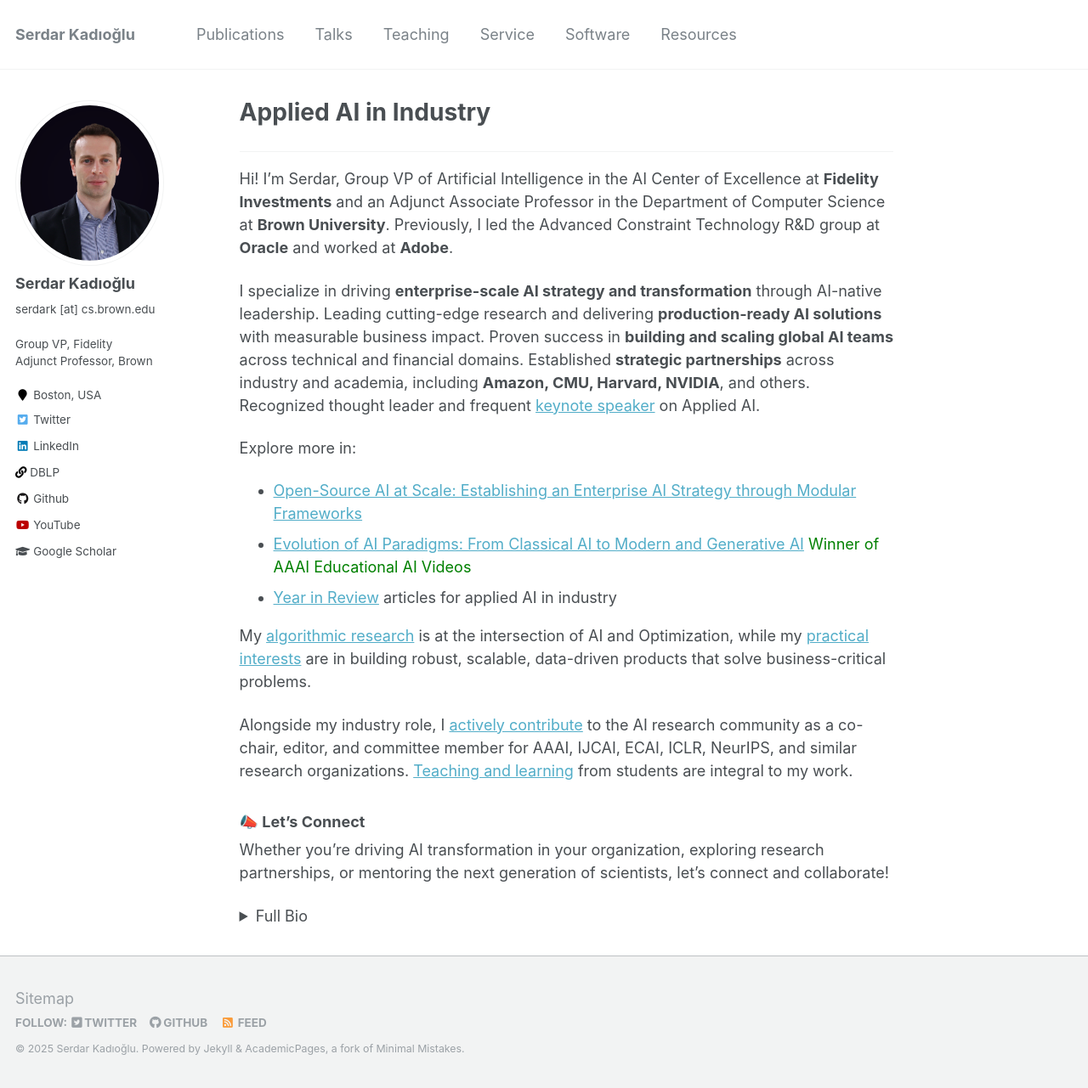
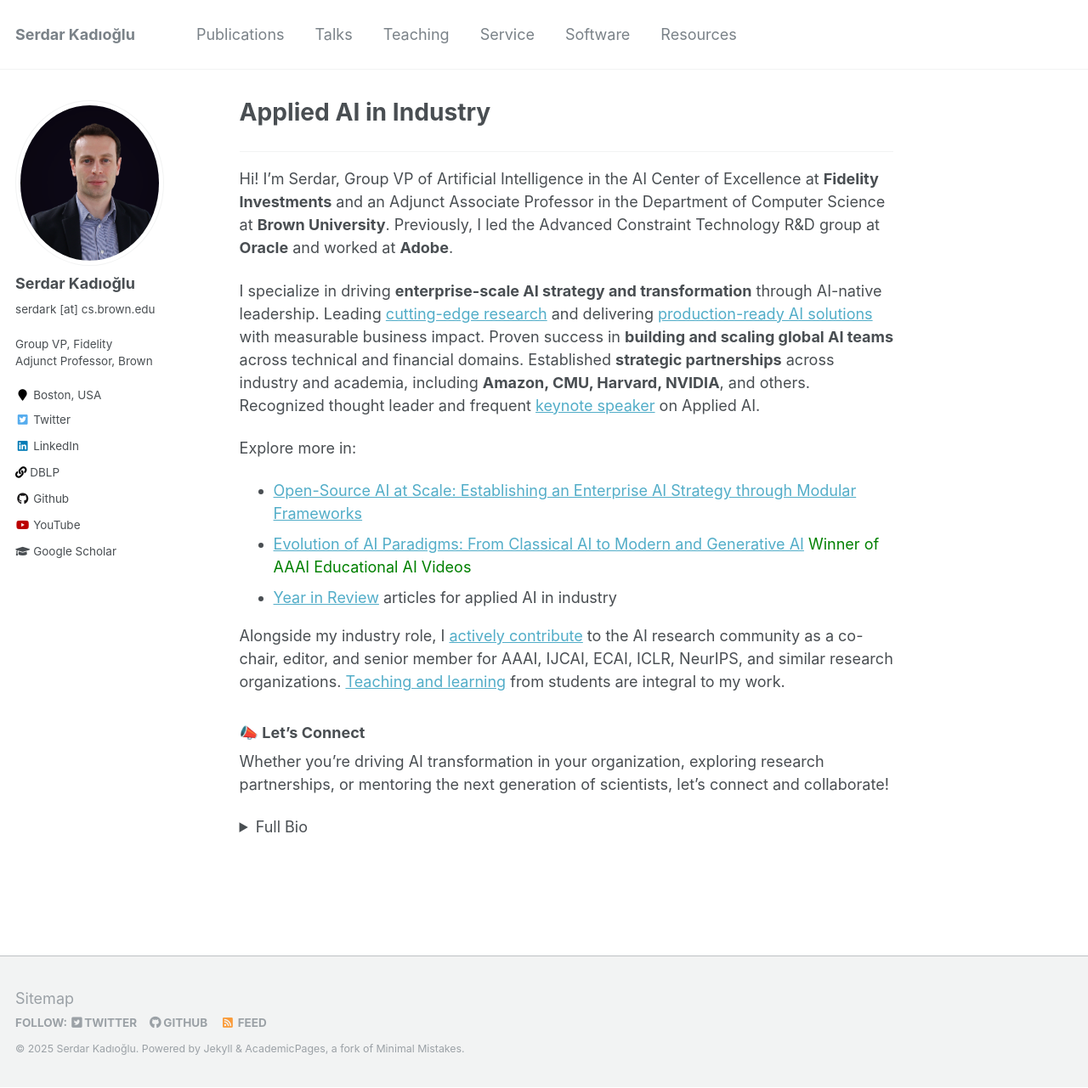
Before and after one commit to skadio/skadio.github.io, a Jekyll site: the page built from _pages/about.md, in a window 1280 px wide and 1281 px high. Shown: the whole window at 85% size. Built offline with Jekyll 4.4.1, drawn with Linux system fonts in a browser that asks for light colours; part of the change alters nothing that is shown.

Commit message:
Update about page

```diff
--- a/_pages/about.md
+++ b/_pages/about.md
@@ -12,7 +12,7 @@ redirect_from:
 
 Hi! I'm Serdar, Group VP of Artificial Intelligence in the AI Center of Excellence at **Fidelity Investments** and an Adjunct Associate Professor in the Department of Computer Science at **Brown University**. Previously, I led the Advanced Constraint Technology R&D group at **Oracle** and worked at **Adobe**.
 
-I specialize in driving **enterprise-scale AI strategy and transformation** through AI-native leadership. Leading cutting-edge research and delivering **production-ready AI solutions** with measurable business impact. Proven success in **building and scaling global AI teams** across technical and financial domains. Established **strategic partnerships** across industry and academia, including **Amazon, CMU, Harvard, NVIDIA**, and others. Recognized thought leader and frequent [keynote speaker](https://skadio.github.io/talks/) on Applied AI.
+I specialize in driving **enterprise-scale AI strategy and transformation** through AI-native leadership. Leading [cutting-edge research](https://skadio.github.io/publications/) and delivering [production-ready AI solutions](https://skadio.github.io/software/) with measurable business impact. Proven success in **building and scaling global AI teams** across technical and financial domains. Established **strategic partnerships** across industry and academia, including **Amazon, CMU, Harvard, NVIDIA**, and others. Recognized thought leader and frequent [keynote speaker](https://skadio.github.io/talks/) on Applied AI.
 
 Explore more in:
 
@@ -20,9 +20,11 @@ Explore more in:
 * [Evolution of AI Paradigms: From Classical AI to Modern and Generative AI](https://www.youtube.com/watch?v=8SMmjBQ40YE&list=PL3kNflhPEzie9ivF8N_Z3Ac4d4Sum8iVz&index=3) <span style="color:green">Winner of AAAI Educational AI Videos</span>
 * [Year in Review](https://www.linkedin.com/in/serdark/recent-activity/articles/) articles for applied AI in industry
 
+<!--
 My [algorithmic research](https://skadio.github.io/publications/) is at the intersection of AI and Optimization, while my [practical interests](https://skadio.github.io/software/) are in building robust, scalable, data-driven products that solve business-critical problems.
+-->
 
-Alongside my industry role, I [actively contribute](https://skadio.github.io/service/) to the AI research community as a co-chair, editor, and committee member for AAAI, IJCAI, ECAI, ICLR, NeurIPS, and similar research organizations. [Teaching and learning](https://skadio.github.io/teaching/) from students are integral to my work.
+Alongside my industry role, I [actively contribute](https://skadio.github.io/service/) to the AI research community as a co-chair, editor, and senior member for AAAI, IJCAI, ECAI, ICLR, NeurIPS, and similar research organizations. [Teaching and learning](https://skadio.github.io/teaching/) from students are integral to my work.
 
 ### 📣 Let's Connect
 Whether you're driving AI transformation in your organization, exploring research partnerships, or mentoring the next generation of scientists, let's connect and collaborate!
@@ -32,9 +34,9 @@ Whether you're driving AI transformation in your organization, exploring researc
 
 ### @Fidelity
 
-Leading a highly skilled group of applied scientists and architect of **Enterprise AI** platforms and products, powering:
+Leading applied AI groups with highly skilled scientists and architecting **Enterprise AI** platforms and products that power:
 
-* Recommender systems
+* Recommender systems for personalization
 * Agentic workflows (voice & text)
 * Content generation and marketing optimization
 * Document intelligence
```
